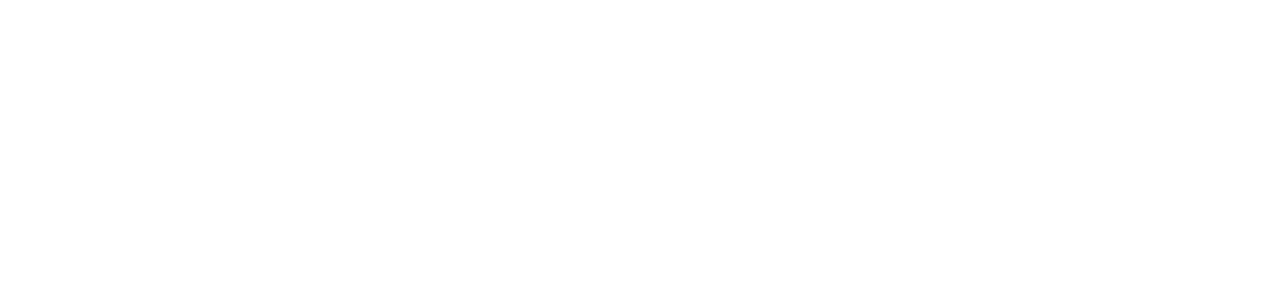
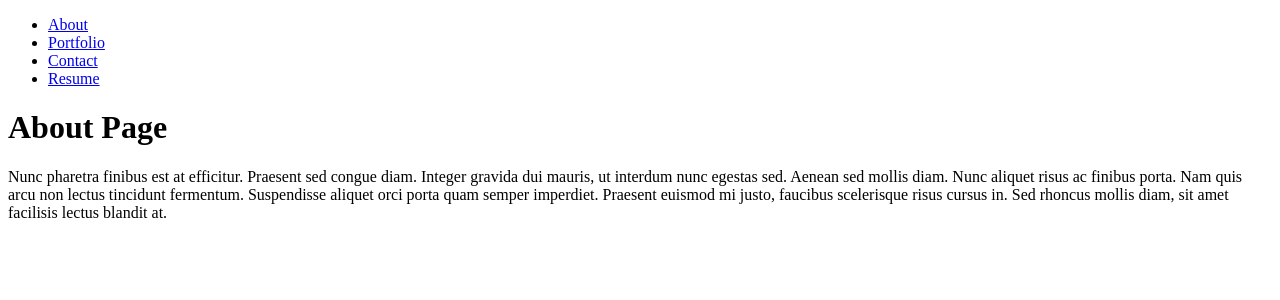
Before and after one commit to koberstine/portfolio, a React (Create React App) app: page / in a window 1280 px wide. Shown: the top 300 px of the page. Built offline with nearby package versions, Linux system fonts and the light colour scheme.

Commit message:
base structure

```diff
--- a/src/App.js
+++ b/src/App.js
@@ -1,14 +1,6 @@
-import React from 'react';
+import React from "react";
+import PortfolioContainer from "./components/PortfolioContainer";
 
-function App() {
-
-  return (
-    <div>
-      <main>
-
-      </main>
-    </div>
-  );
-}
+const App = () => <PortfolioContainer />;
 
 export default App;
--- a/src/components/About/index.js
+++ b/src/components/About/index.js
@@ -1,11 +1,16 @@
-import React from 'react';
+import React from "react";
 
-function About() {
-  return (
-    <section>
-      <h1 id="about">Who am I?</h1>
-    </section>
-  );
-}
+const About = () => (
+  <div>
+    <h1>About Page</h1>
+    <p>
+      Nunc pharetra finibus est at efficitur. Praesent sed congue diam. Integer gravida dui mauris,
+      ut interdum nunc egestas sed. Aenean sed mollis diam. Nunc aliquet risus ac finibus porta. Nam
+      quis arcu non lectus tincidunt fermentum. Suspendisse aliquet orci porta quam semper
+      imperdiet. Praesent euismod mi justo, faucibus scelerisque risus cursus in. Sed rhoncus mollis
+      diam, sit amet facilisis lectus blandit at.
+    </p>
+  </div>
+);
 
 export default About;
--- /dev/null
+++ b/src/components/Contact/index.js
@@ -0,0 +1,20 @@
+import React from "react";
+
+const Contact = () => (
+  <div>
+    <h1>Contact Page</h1>
+    <p>
+      Integer cursus bibendum sem non pretium. Vestibulum in aliquet sem, quis molestie urna.
+      Aliquam semper ultrices varius. Aliquam faucibus sit amet magna a ultrices. Aenean
+      pellentesque placerat lacus imperdiet efficitur. In felis nisl, luctus non ante euismod,
+      tincidunt bibendum mi. In a molestie nisl, eu sodales diam. Nam tincidunt lacus quis magna
+      posuere, eget tristique dui dapibus. Maecenas fermentum elementum faucibus. Quisque nec metus
+      vestibulum, egestas massa eu, sollicitudin ipsum. Nulla facilisi. Sed ut erat ligula. Nam
+      tincidunt nunc in nibh dictum ullamcorper. Class aptent taciti sociosqu ad litora torquent per
+      conubia nostra, per inceptos himenaeos. Etiam ornare rutrum felis at rhoncus. Etiam vel
+      condimentum magna, quis tempor nulla.
+    </p>
+  </div>
+);
+
+export default Contact;
--- /dev/null
+++ b/src/components/Navigation/index.js
@@ -0,0 +1,27 @@
+import React from 'react';
+
+// Props are passed through our functional component.
+function Navigation(props) {
+  const tabs = ['About', 'Portfolio', 'Contact', 'Resume'];
+  return (
+    <ul className="nav nav-tabs">
+      {tabs.map(tab => (
+        <li className="nav-item" key={tab}>
+          <a
+            href={'#' + tab.toLowerCase()}
+            // Whenever a tab is clicked on,
+            // the current page is set through the handlePageChange props.
+            onClick={() => props.handlePageChange(tab)}
+            className={
+              props.currentPage === tab ? 'nav-link active' : 'nav-link'
+            }
+          >
+            {tab}
+          </a>
+        </li>
+      ))}
+    </ul>
+  );
+}
+
+export default Navigation;
--- /dev/null
+++ b/src/components/Portfolio/index.js
@@ -0,0 +1,21 @@
+import React from "react";
+
+const Portfolio = () => (
+  <div>
+    <h1>Portfolio Page</h1>
+    <p>
+      Donec a volutpat quam. Curabitur nec varius justo, sed rutrum ligula. Curabitur pellentesque
+      turpis sit amet eros iaculis, a mollis arcu dictum. Ut vel ante eget massa ornare placerat.
+      Etiam nisl orci, finibus sodales volutpat et, hendrerit ut dolor. Suspendisse porta dictum
+      nunc, sed pretium risus rutrum eget. Nam consequat, ligula in faucibus vestibulum, nisi justo
+      laoreet risus, luctus luctus mi lacus sit amet libero. Class aptent taciti sociosqu ad litora
+      torquent per conubia nostra, per inceptos himenaeos. Mauris pretium condimentum tellus eget
+      lobortis. Interdum et malesuada fames ac ante ipsum primis in faucibus. Donec placerat
+      accumsan mi, ut congue neque placerat eu. Donec nec ipsum in velit pellentesque vehicula sit
+      amet at augue. Maecenas aliquam bibendum congue. Pellentesque semper, lectus non ullamcorper
+      iaculis, est ligula suscipit velit, sed bibendum turpis dui in sapien.
+    </p>
+  </div>
+);
+
+export default Portfolio;
--- /dev/null
+++ b/src/components/PortfolioContainer.js
@@ -0,0 +1,36 @@
+import React, { useState } from 'react';
+import Navigation from './Navigation';
+import About from './About';
+import Portfolio from './Portfolio';
+import Contact from './Contact';
+import Resume from './Resume';
+
+function PageSelector() {
+  // Using useState, set the default value for currentPage to 'About'
+  const [currentPage, handlePageChange] = useState('About');
+
+  // The renderPage method uses a switch statement to render the appropriate current page
+  const renderPage = () => {
+    switch (currentPage) {
+      case 'Portfolio':
+        return <Portfolio />;
+      case 'Contact':
+        return <Contact />;
+      case 'Resume':
+        return <Resume />;
+      default:
+        return <About />;
+    }
+  };
+
+  return (
+    <div>
+      {/* Pass the state value and the setter as props to Navigation */}
+      <Navigation currentPage={currentPage} handlePageChange={handlePageChange} />
+      {/* Call the renderPage function passing in the currentPage */}
+      <div>{renderPage(currentPage)}</div>
+    </div>
+  );
+}
+
+export default PageSelector;
--- /dev/null
+++ b/src/components/Resume/index.js
@@ -0,0 +1,19 @@
+import React from "react";
+
+const Resume = () => (
+  <div>
+    <h1>Resume Page</h1>
+    <p>
+      Lorem ipsum dolor sit amet, consectetur adipiscing elit. Sed neque velit, lobortis ut magna
+      varius, blandit rhoncus sem. Morbi lacinia nisi ac dui fermentum, sed luctus urna tincidunt.
+      Etiam ut feugiat ex. Cras non risus mi. Curabitur mattis rutrum ipsum, ut aliquet urna
+      imperdiet ac. Sed nec nulla aliquam, bibendum odio eget, vestibulum tortor. Cras rutrum ligula
+      in tincidunt commodo. Morbi sit amet mollis orci, in tristique ex. Donec nec ornare elit.
+      Donec blandit est sed risus feugiat porttitor. Vestibulum molestie hendrerit massa non
+      consequat. Vestibulum vitae lorem tortor. In elementum ultricies tempus. Interdum et malesuada
+      fames ac ante ipsum primis in faucibus.
+    </p>
+  </div>
+);
+
+export default Resume;
--- a/src/index.css
+++ /dev/null
@@ -1,13 +0,0 @@
-body {
-  margin: 0;
-  font-family: -apple-system, BlinkMacSystemFont, 'Segoe UI', 'Roboto', 'Oxygen',
-    'Ubuntu', 'Cantarell', 'Fira Sans', 'Droid Sans', 'Helvetica Neue',
-    sans-serif;
-  -webkit-font-smoothing: antialiased;
-  -moz-osx-font-smoothing: grayscale;
-}
-
-code {
-  font-family: source-code-pro, Menlo, Monaco, Consolas, 'Courier New',
-    monospace;
-}
--- a/src/index.js
+++ b/src/index.js
@@ -1,17 +1,5 @@
-import React from 'react';
-import ReactDOM from 'react-dom';
-import './index.css';
-import App from './App';
-import reportWebVitals from './reportWebVitals';
+import React from "react";
+import ReactDOM from "react-dom";
+import App from "./App";
 
-ReactDOM.render(
-  <React.StrictMode>
-    <App />
-  </React.StrictMode>,
-  document.getElementById('root')
-);
-
-// If you want to start measuring performance in your app, pass a function
-// to log results (for example: reportWebVitals(console.log))
-// or send to an analytics endpoint. Learn more: https://bit.ly/CRA-vitals
-reportWebVitals();
+ReactDOM.render(<App />, document.getElementById("root"));
--- a/src/reportWebVitals.js
+++ /dev/null
@@ -1,13 +0,0 @@
-const reportWebVitals = onPerfEntry => {
-  if (onPerfEntry && onPerfEntry instanceof Function) {
-    import('web-vitals').then(({ getCLS, getFID, getFCP, getLCP, getTTFB }) => {
-      getCLS(onPerfEntry);
-      getFID(onPerfEntry);
-      getFCP(onPerfEntry);
-      getLCP(onPerfEntry);
-      getTTFB(onPerfEntry);
-    });
-  }
-};
-
-export default reportWebVitals;
```
Also changed, not shown: src/App.css (deleted, +0 -38 lines), src/setupTests.js (deleted, +0 -5 lines), 1 other file (tests, documents, lock files or other folders).
